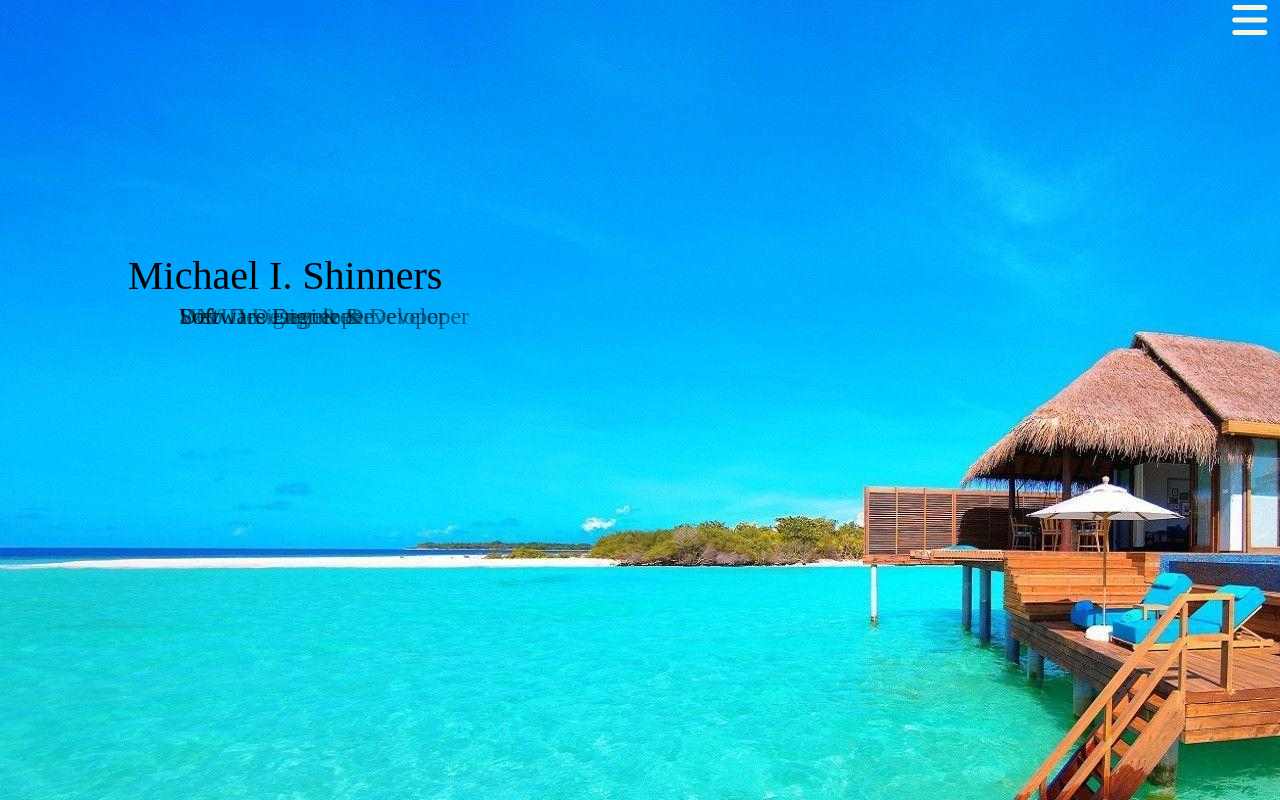
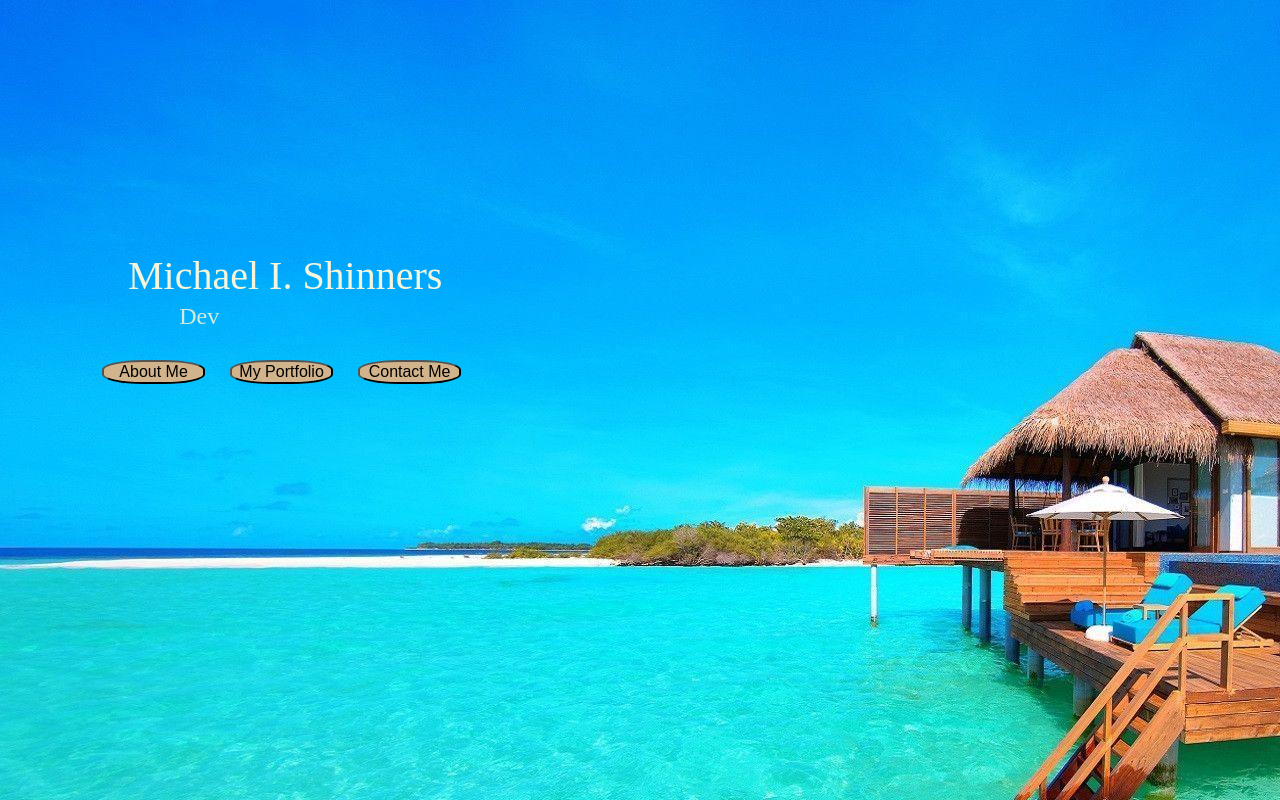
Before and after one commit to mshinners/portfolio, a plain HTML site: page index.html in a window 1280 px wide. Drawn offline with nearby package versions, Linux system fonts and the light colour scheme.

Commit message:
got title array working a little better, and fixed some CSS stuff

```diff
--- a/css/layout.css
+++ b/css/layout.css
@@ -1,4 +1,5 @@
 * {
+  /*mobile first design*/
   box-sizing: border-box;
 }
 body {
@@ -11,7 +12,7 @@ body {
   text-align: center;
   position: 43vh;
   font-size: 7vh;
-  color: tan;
+  color: beige;
 }
 .jobTitle {
   /*position: relative;*/
@@ -31,7 +32,7 @@ body {
 }
 #bio {
   position: absolute;
-  color: black;
+  color: beige;
     font-size: 3vh;
   top: 8vh;
   left: 44vw;
@@ -39,19 +40,19 @@ body {
 }
 #projectHeader {
   position: absolute;
-    color: tan;
+  color: beige;
   font-size: 3vh;
   top: 59vh;
   left: 9vw;
   display: none;
 }
-#about {
+#aboutButton {
   display: none;
 }
-#portfolio {
+#portfolioButton {
   display: none;
 }
-#contact {
+#contactButton {
   display: none;
 }
 #github {
@@ -61,10 +62,11 @@ body {
   display: none;
 }
 
+/*Full-screen view*/
 @media only screen and (min-width: 600px) {
   .main h1 {
     position: absolute;
-    color: black;
+    color: beige;
     font-size: 5vh;
     top: 32vh;
     left: 10vw;
@@ -72,7 +74,7 @@ body {
 
   .main h2 {
     position: absolute;
-    color: black;
+    color: beige;
     font-size: 3vh;
     top: 38vh;
     left: 14vw;
@@ -80,41 +82,47 @@ body {
   }
   .main p {
     position: absolute;
-    color: black;
+    color: beige;
     font-size: 3vh;
     top: 38vh;
     left: 4vw;
   }
 
-  #about {
+  #aboutButton {
     position: absolute;
+    background-color: tan;
     color: black;
     font-size: 2vh;
     top: 45vh;
     left: 8vw;
     width: 8vw;
-    border-radius: 50%;
+    border-radius: 40%;
     overflow: hidden;
+    display: inline-block;
   }
-  #portfolio {
+  #portfolioButton {
     position: absolute;
+    background-color: tan;
     color: black;
     font-size: 2vh;
     top: 45vh;
     left: 18vw;
     width: 8vw;
-    border-radius: 50%;
+    border-radius: 40%;
     overflow: hidden;
+    display: inline-block;
   }
-  #contact {
+  #contactButton {
     position: absolute;
+    background-color: tan;
     color: black;
     font-size: 2vh;
     top: 45vh;
     left: 28vw;
     width: 8vw;
-    border-radius: 50%;
+    border-radius: 40%;
     overflow: hidden;
+    display: inline-block;
   }
   #github {
     position: absolute;
@@ -144,5 +152,8 @@ body {
     font-size: 3vh;
     top: 59vh;
     left: 9vw;
+    display: none;
   }
+  #hamMenu {
+    display: none;
   }
--- a/index.html
+++ b/index.html
@@ -16,11 +16,8 @@
     <div class="main">
       <h1>Michael I. Shinners</h1>
       <div class="jobTitle">
-        <h2 class='jobName'>UX/UI Designer & Developer</h2>
-        <h2 class='jobName'>Software Developer</h2>
-        <h2 class='jobName'>Web Designer & Developer</h2>
-        <h2 class='jobName'>Software Engineer</h2>
-        <h2 class='jobName'>Dev</h2>
+        <h2 class='jobName'></h2>
+
     </div>
 
       <p id="bio">This is the story of me. This is where I sell myself to prospective employers. The Lady of the Lake, her arm clad in the purest shimmering samite held aloft Excalibur from the bosom of the water, signifying by divine providence that I, Arthur, was to carry Excalibur. THAT is why I am your king. Listen, strange women lyin' in ponds distributin' swords is no basis for a system of government. Supreme executive power derives from a mandate from the masses, not from some farcical aquatic ceremony.
@@ -28,9 +25,9 @@
       <a href="https://www.linkedin.com/in/michael-shinners-652414147/"><i class="fa fa-linkedin" aria-hidden="true" id="linkedIn"></i>
       </a>
       <a href="http://www.github.com/mshinners"><i class="fa fa-github-alt" aria-hidden="true" id="github"></i></a>
-      <button type="button" id='about'>About Me</button>
-      <button type="button" id='portfolio'>My Portfolio</button>
-      <button type="button" id='contact'>Contact Me</button>
+      <button type="button" id='aboutButton'>About Me</button>
+      <button type="button" id='portfolioButton'>My Portfolio</button>
+      <button type="button" id='contactButton'>Contact Me</button>
     </div>
     <i class="fa fa-bars" aria-hidden="true" id='hamMenu'></i>
 
--- a/scripts/app.js
+++ b/scripts/app.js
@@ -17,19 +17,35 @@ $('.main h1').hide().fadeIn(3000);
 
 //function to loop through job titles
 var titleArray = ['UX/UI Designer & Developer', 'Software Developer', 'Web Designer & Developer', 'Software Engineer', 'Dev'];
-var currentTitleIndex = -1;
-
-var titleInterval = setInterval(function(){
-++currentTitleIndex;
-if (currentTitleIndex >= titleArray.length) {
-    currentTitleIndex = 0;
+var currentTitleIndex = 0;
+  for (var i = 0; i < titleArray.length; i++) {
+// var titleInterval = setInterval(function(){
+//   ++currentTitleIndex;
+//   if (currentTitleIndex >= titleArray.length) {
+//     currentTitleIndex = 0;
+//   }
+// });
+$('.jobName').text(titleArray[i]).fadeIn(4000).fadeOut(2000);
 }
-$('.jobName').fadeIn(4000).fadeOut(2000);
-}, 1000);
-
-
-
-
+// }, 1000);
+$('#aboutButton').click(function(){
+  $("#bio").fadeIn(2000);
+  $("#linkedIn").fadeOut(1000);
+  $("#github").fadeOut(1000);
+  $("#projectHeader").fadeOut(1000);
+});
+$('#projectsButton').click(function(){
+  $("#projectHeader").fadeIn(2000);
+  $("#bio").fadeOut(1000);
+  $("#linkedIn").fadeOut(1000);
+  $("#github").fadeOut(1000);
+});
+$('#contactButton').click(function(){
+  $("#linkedIn").fadeIn(2000);
+  $("#github").fadeIn(2000);
+  $("#bio").fadeOut(1000);
+  $("#projectHeader").fadeOut(1000);
+});
 //Future work
 // $( "#about" ).onClick();
 // $( "#portfolio" ).onClick();
```
Lines whose indentation alone changed are shown as unchanged.
